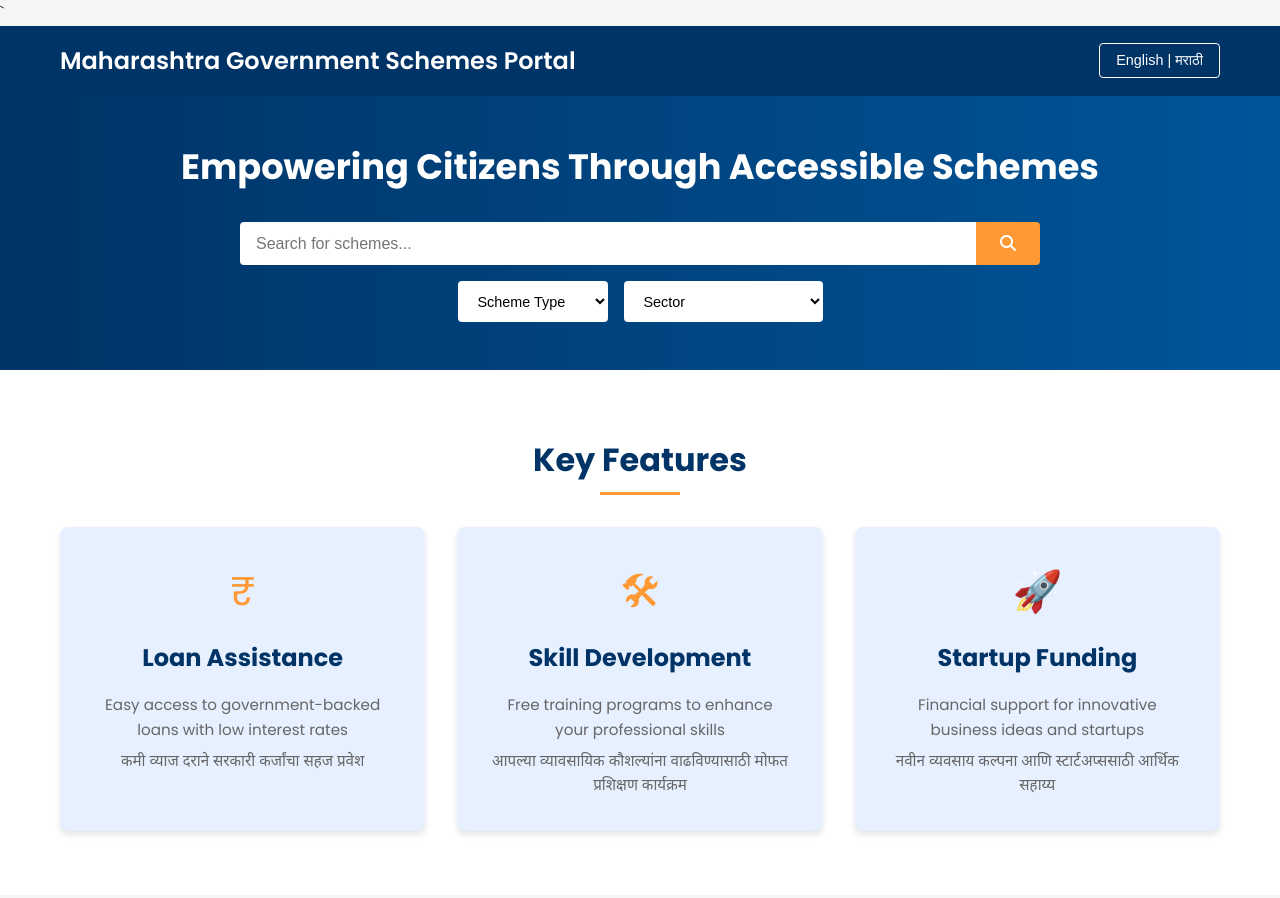
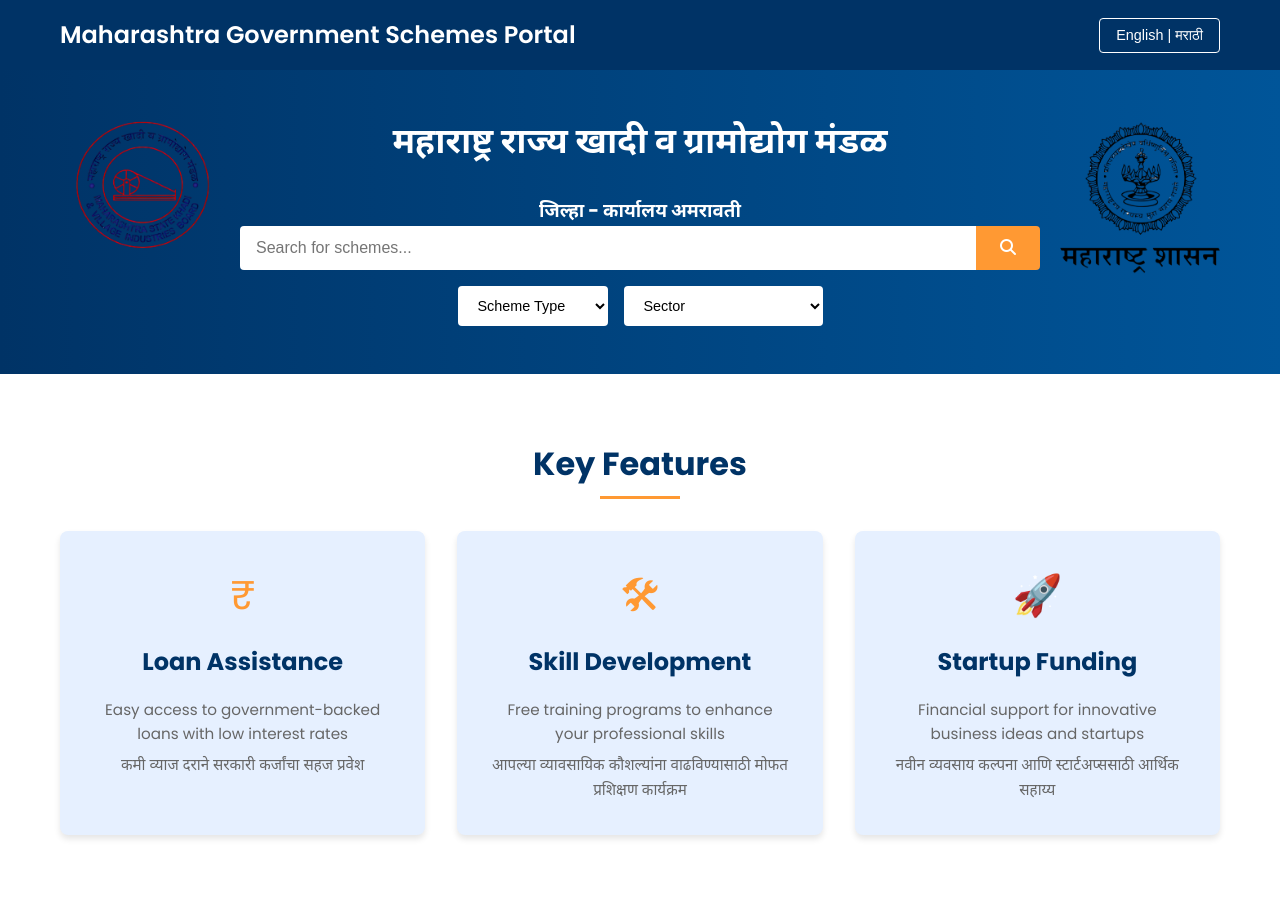
Before and after one commit to Codeayu/MahaPower, a Django app: page / in a window 1280 px wide. Shown: the top 898 px of the page. Run offline with Django 5.2, Linux system fonts and the light colour scheme; data that the repository does not hold is empty.

Commit message:
index logo
index logo

```diff
--- a/core/home/templates/index.html
+++ b/core/home/templates/index.html
@@ -1,6 +1,6 @@
 <!DOCTYPE html>
 <html lang="en">
-`<head>
+<head>
     <meta charset="UTF-8">
     <meta name="viewport" content="width=device-width, initial-scale=1.0">
     <title>Maharashtra Government Schemes Portal</title>
@@ -24,7 +24,12 @@
 
         <div class="hero">
             <div class="container">
-                <h2 class="tagline">Empowering Citizens Through Accessible Schemes</h2>
+            <div class="hero-logos">
+                <img src="media/index/logoofministry.png" alt="Ministry Logo" class="ministry-logo" width="160" height="auto" style="float: left; margin-right: 15px;">
+                <img src="media/index/maha.png" alt="Maharashtra Logo" class="maha-logo" width="160" height="auto" style="float: right; margin-left: 15px;">
+            </div>
+            <h2 class="tagline">महाराष्ट्र राज्य खादी व ग्रामोद्योग मंडळ</h2>
+            <h3 class="subtitle">जिल्हा - कार्यालय अमरावती</h3>
             <div class="search-section">
                 <div class="search-bar">
                 <input type="text" placeholder="Search for schemes...">
```
Also changed, not shown: core/media/index/logoofministry.png (added), core/media/index/maha.png (added). Lines whose indentation alone changed are shown as unchanged.
